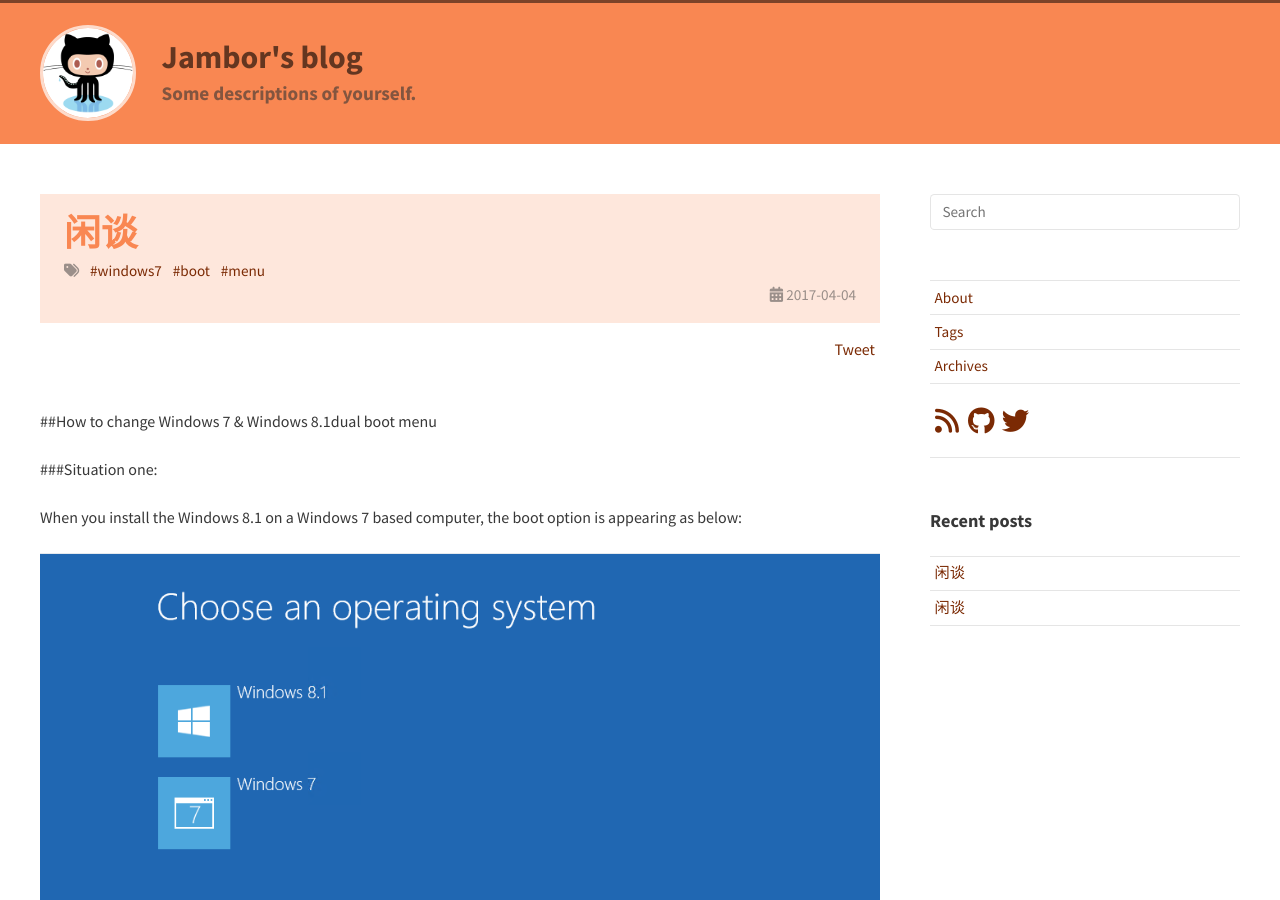
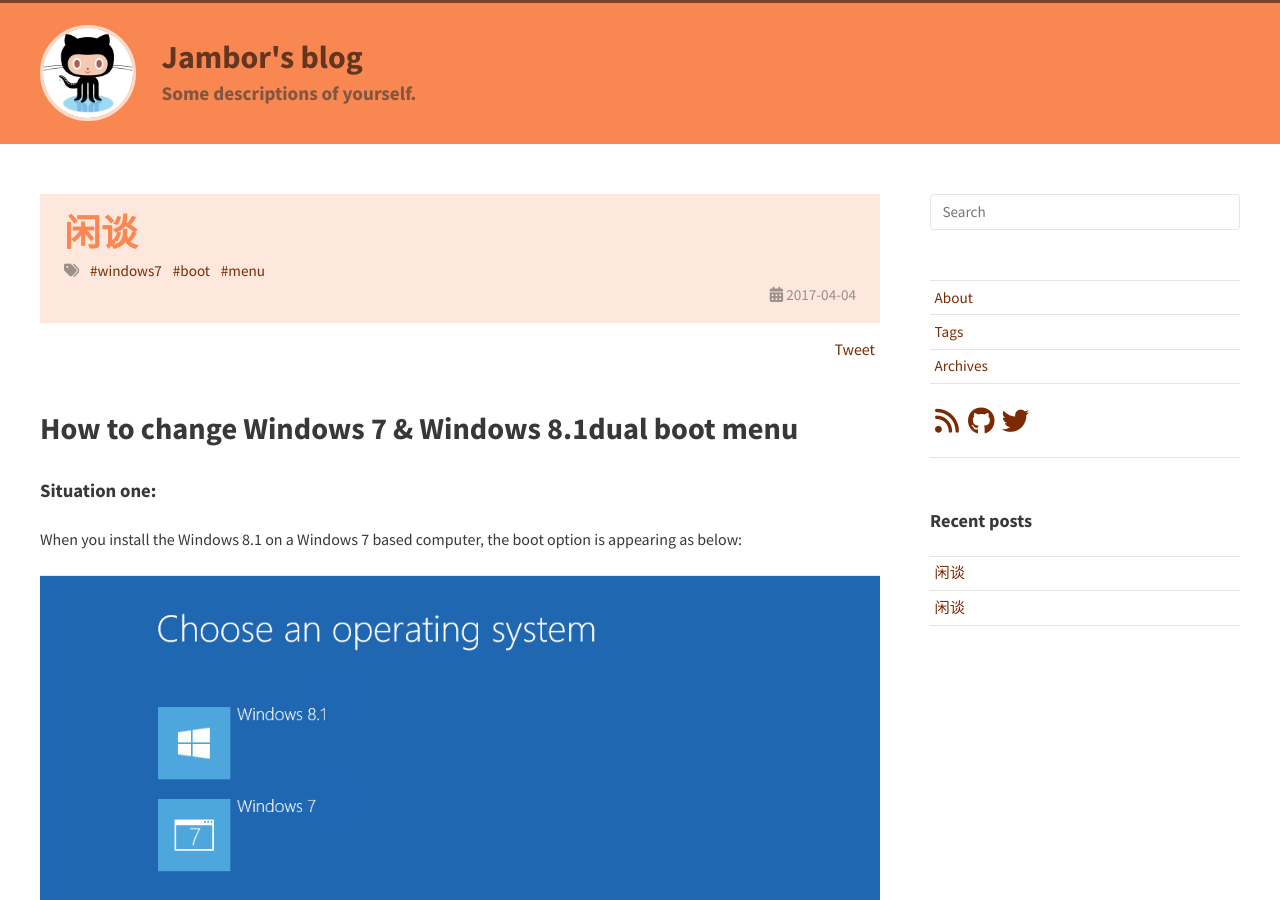
Before and after one commit to JamborYao/blog, a Jekyll site: the page built from _posts/2017-04-04-dual-boot-menu.md, in a window 1280 px wide and 900 px high. Built offline with Jekyll 4.4.1, drawn with Linux system fonts in a browser that asks for light colours; nearby versions of some CDN libraries; comment, search, counter and statistics services are not loaded; some of the changed text lies outside the part shown.

Commit message:
add karen first article

```diff
--- a/_posts/2017-04-04-dual-boot-menu.md
+++ b/_posts/2017-04-04-dual-boot-menu.md
@@ -4,9 +4,9 @@ title: 闲谈
 tags: windows7 boot menu
 ---
 
-##How to change Windows 7 & Windows 8.1dual boot menu
+## How to change Windows 7 & Windows 8.1dual boot menu
 
-###Situation one:
+### Situation one:
 
 When you install the Windows 8.1 on a Windows 7 based computer, the boot option is appearing as below:
 
@@ -31,7 +31,7 @@ Figure-2
 
 Figure-3
 
-###Situation two:
+### Situation two:
 
 When you install the Windows 7 on a Windows 8.1 based computer, the boot menu is appearing as below:
 
@@ -50,7 +50,7 @@ bcdboot  c:\Windows
 
  Figure-5
 
-Situation three:
+### Situation three:
 
 When you have dual boot system, one of the system disappear from the boot menu. We could follow these steps to get it back:
 
```
